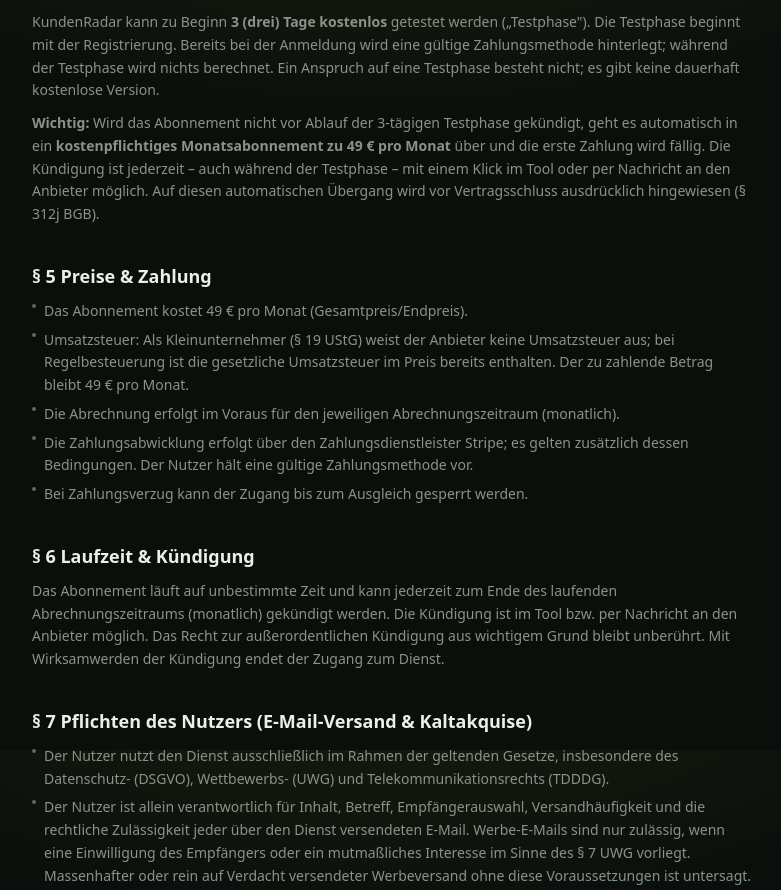
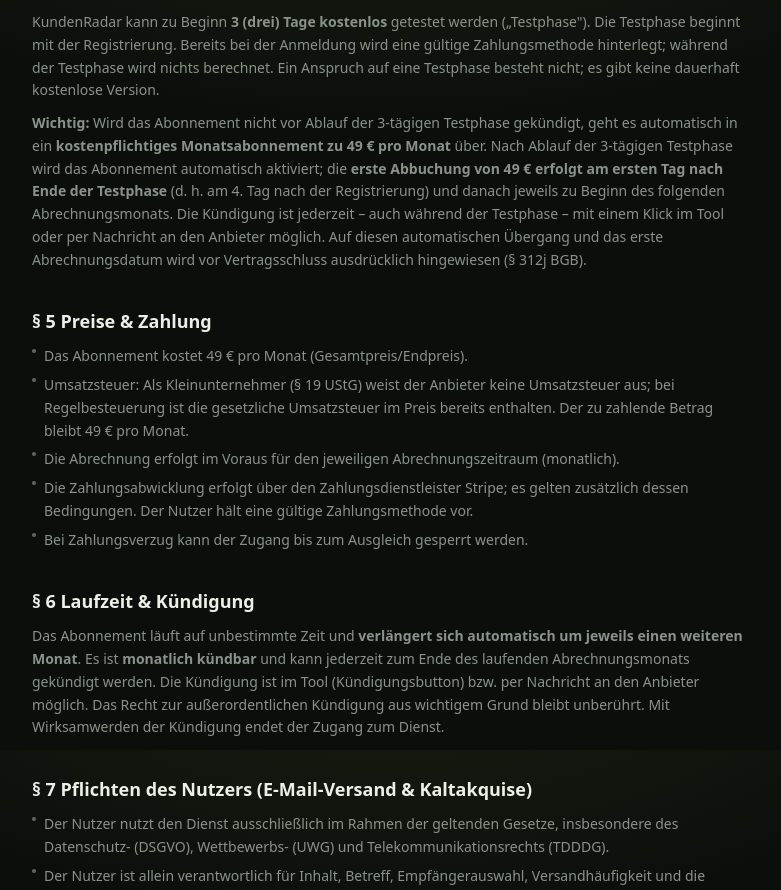
Before and after one commit to personal-glitch/lead-finder, a Next.js app: page /agb in a window 1280 px wide. Shown: the part 850-1740 px from the top of the page, without its empty margins (248-1029 px from the left). Built offline with nearby package versions, Linux system fonts and the light colour scheme; no server answers.

Commit message:
AGB: erstes Abrechnungsdatum (§4) + Laufzeit/Auto-Verlängerung (§6) präzisiert; Registrierungs-Checkbox nennt kostenpflichtiges Abo (§312j)

```diff
--- a/src/app/agb/page.tsx
+++ b/src/app/agb/page.tsx
@@ -50,10 +50,12 @@ export default function AgbPage() {
       </P>
       <P>
         <strong>Wichtig:</strong> Wird das Abonnement nicht vor Ablauf der 3-tägigen Testphase gekündigt, geht es
-        automatisch in ein <strong>kostenpflichtiges Monatsabonnement zu 49 € pro Monat</strong> über und die erste
-        Zahlung wird fällig. Die Kündigung ist jederzeit – auch während der Testphase – mit einem Klick im Tool oder per
-        Nachricht an den Anbieter möglich. Auf diesen automatischen Übergang wird vor Vertragsschluss ausdrücklich
-        hingewiesen (§ 312j BGB).
+        automatisch in ein <strong>kostenpflichtiges Monatsabonnement zu 49 € pro Monat</strong> über. Nach Ablauf der
+        3-tägigen Testphase wird das Abonnement automatisch aktiviert; die <strong>erste Abbuchung von 49 € erfolgt am
+        ersten Tag nach Ende der Testphase</strong> (d. h. am 4. Tag nach der Registrierung) und danach jeweils zu Beginn
+        des folgenden Abrechnungsmonats. Die Kündigung ist jederzeit – auch während der Testphase – mit einem Klick im
+        Tool oder per Nachricht an den Anbieter möglich. Auf diesen automatischen Übergang und das erste Abrechnungsdatum
+        wird vor Vertragsschluss ausdrücklich hingewiesen (§ 312j BGB).
       </P>
 
       <H2>§ 5 Preise &amp; Zahlung</H2>
@@ -67,10 +69,11 @@ export default function AgbPage() {
 
       <H2>§ 6 Laufzeit &amp; Kündigung</H2>
       <P>
-        Das Abonnement läuft auf unbestimmte Zeit und kann jederzeit zum Ende des laufenden Abrechnungszeitraums
-        (monatlich) gekündigt werden. Die Kündigung ist im Tool bzw. per Nachricht an den Anbieter möglich. Das Recht
-        zur außerordentlichen Kündigung aus wichtigem Grund bleibt unberührt. Mit Wirksamwerden der Kündigung endet
-        der Zugang zum Dienst.
+        Das Abonnement läuft auf unbestimmte Zeit und <strong>verlängert sich automatisch um jeweils einen weiteren
+        Monat</strong>. Es ist <strong>monatlich kündbar</strong> und kann jederzeit zum Ende des laufenden
+        Abrechnungsmonats gekündigt werden. Die Kündigung ist im Tool (Kündigungsbutton) bzw. per Nachricht an den
+        Anbieter möglich. Das Recht zur außerordentlichen Kündigung aus wichtigem Grund bleibt unberührt. Mit
+        Wirksamwerden der Kündigung endet der Zugang zum Dienst.
       </P>
 
       <H2>§ 7 Pflichten des Nutzers (E-Mail-Versand &amp; Kaltakquise)</H2>
--- a/src/components/auth/AuthForm.tsx
+++ b/src/components/auth/AuthForm.tsx
@@ -194,7 +194,7 @@ export function AuthForm({
       {isSignup && (
         <label className="flex cursor-pointer items-start gap-2 text-xs text-[var(--color-muted)]">
           <input type="checkbox" checked={consent} onChange={(e) => setConsent(e.target.checked)} className="mt-0.5 h-4 w-4 shrink-0 accent-[var(--color-brand)]" />
-          <span>Ich handle als Unternehmer (gewerblich oder selbstständig) und akzeptiere die <Link href="/agb" target="_blank" className="text-[var(--color-brand)] hover:underline">AGB</Link> und die <Link href="/datenschutz" target="_blank" className="text-[var(--color-brand)] hover:underline">Datenschutzerklärung</Link>.</span>
+          <span>Ich handle als Unternehmer (gewerblich oder selbstständig) und akzeptiere die <Link href="/agb" target="_blank" className="text-[var(--color-brand)] hover:underline">AGB</Link> und die <Link href="/datenschutz" target="_blank" className="text-[var(--color-brand)] hover:underline">Datenschutzerklärung</Link>. Mir ist bewusst, dass nach der 3-tägigen kostenlosen Testphase automatisch ein <strong>kostenpflichtiges Abo zu 49 €/Monat</strong> beginnt (monatlich kündbar).</span>
         </label>
       )}
 
```
